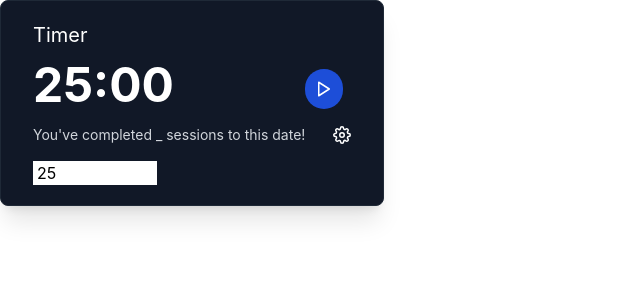
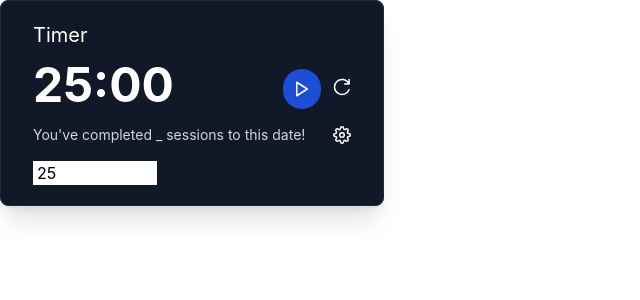
Before and after one commit to michvong/ghibli-pod, a React (Create React App) app: page /timer in a window 1280 px wide. Shown: the top 300 px of the page, without its empty margins (0-640 px from the left). Built offline with nearby package versions, Linux system fonts and the light colour scheme.

Commit message:
Fix restart

```diff
--- a/src/components/tools/Timer.js
+++ b/src/components/tools/Timer.js
@@ -3,7 +3,7 @@ import { useState } from 'react';
 
 import Play from '../../icons/Play';
 import Pause from '../../icons/Pause';
-// import Restart from '../../icons/Restart';
+import Restart from '../../icons/Restart';
 import Settings from '../../icons/Settings'
 
 export default function Timer() {
@@ -61,12 +61,11 @@ export default function Timer() {
     - when user clicks restart, timer should go back to initial value
     - this button will ONLY work if timer is 0 and NOT currently running (use boolean?)
     */
-    // const onRestartClick = () => {
-    //     if (isPlaying !== true) {
-    //         setDisplayMinutes(minutes);
-    //         setDisplaySeconds(0);
-    //     }
-    // }
+    const onRestartClick = () => {
+        if (isPlaying !== true) {
+            setTimerLengthInSeconds(inputMinutes * 60);
+        }
+    }
 
     const onTimerToggle = () => {
         if (!isPlaying) {
@@ -122,9 +121,9 @@ export default function Timer() {
                         {isPlaying? <Pause /> : <Play />}
                     </button>
 
-                    {/* <button onClick={onRestartClick} type="button" class="mt-4">
+                    <button onClick={onRestartClick} type="button" class="mt-4">
                         <Restart />
-                    </button> */}
+                    </button>
                 </div>
             </div>
 
```
